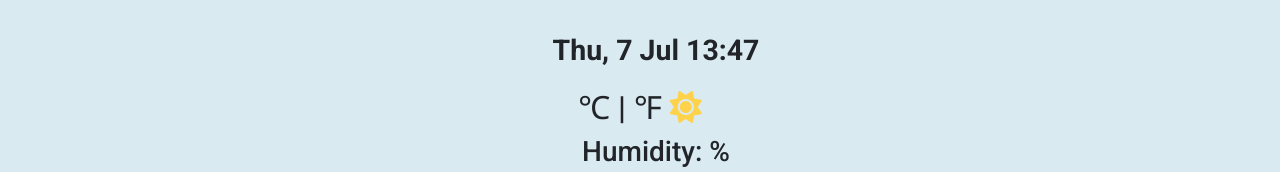
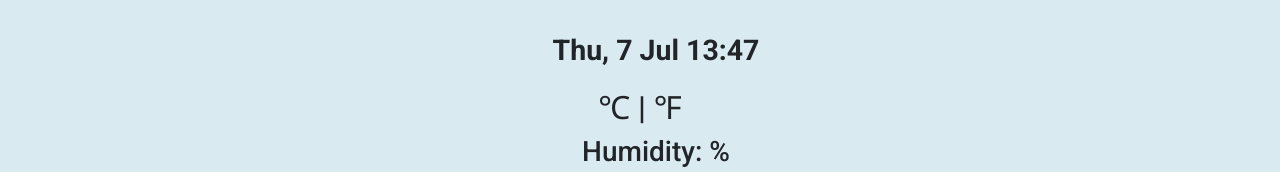
Before and after one commit to OlesiaOk/projectWeek6, a website built with Parcel: page index.html in a window 1280 px wide. Shown: the top 172 px of the page. Built offline with nearby package versions, Linux system fonts and the light colour scheme; no server answers; a web font is replaced by a local one.

Commit message:
Update index.html

```diff
--- a/index.html
+++ b/index.html
@@ -28,7 +28,7 @@
           Thu, 26 May 15:25
         </li>
       </ul>
-      <h2 id="temperature"><span id="temperatureValue"></span>  ℃ | ℉ <i class="fa-solid fa-sun sun" id="icon"></i></h2>
+      <h2 id="temperature"><span id="temperatureValue"></span>  ℃ | ℉ <span id="icon"></span></h2>
       <h3><ul id=info><li>
         Humidity:<span id=humidity>   </span>%
       </li>
```
